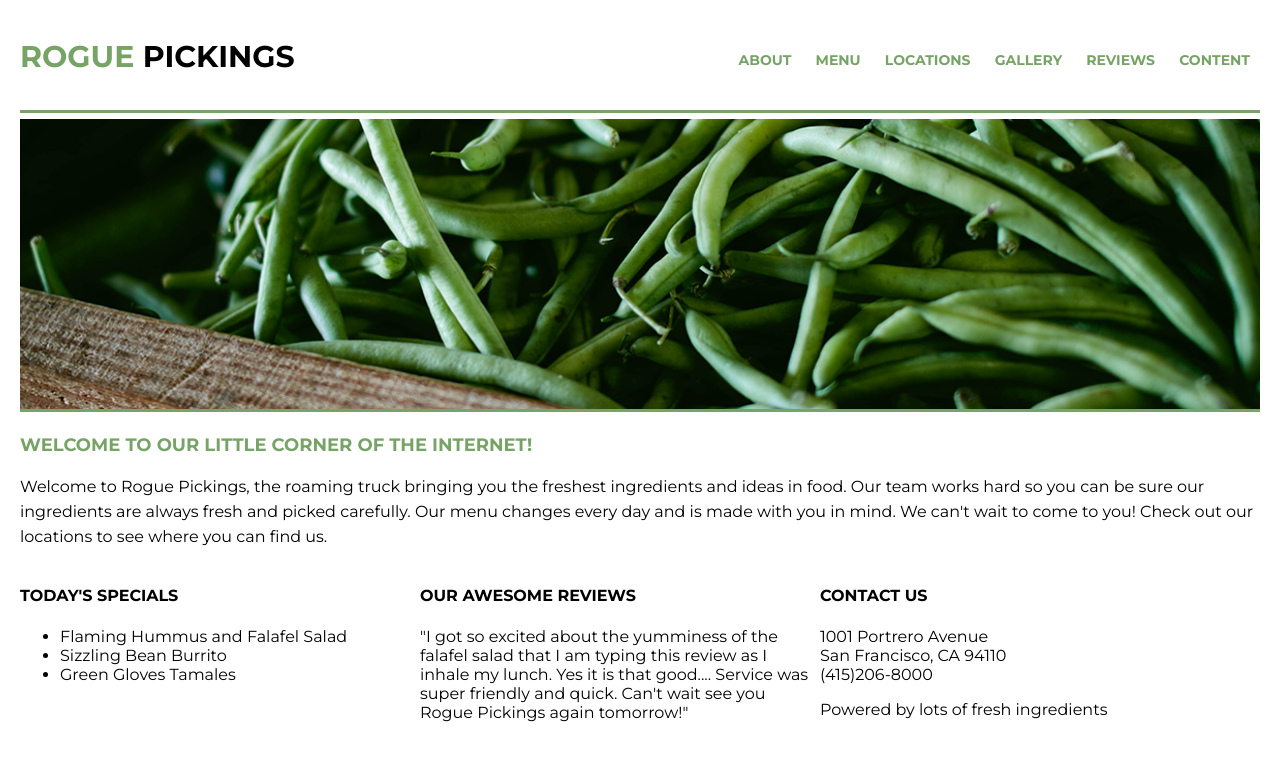
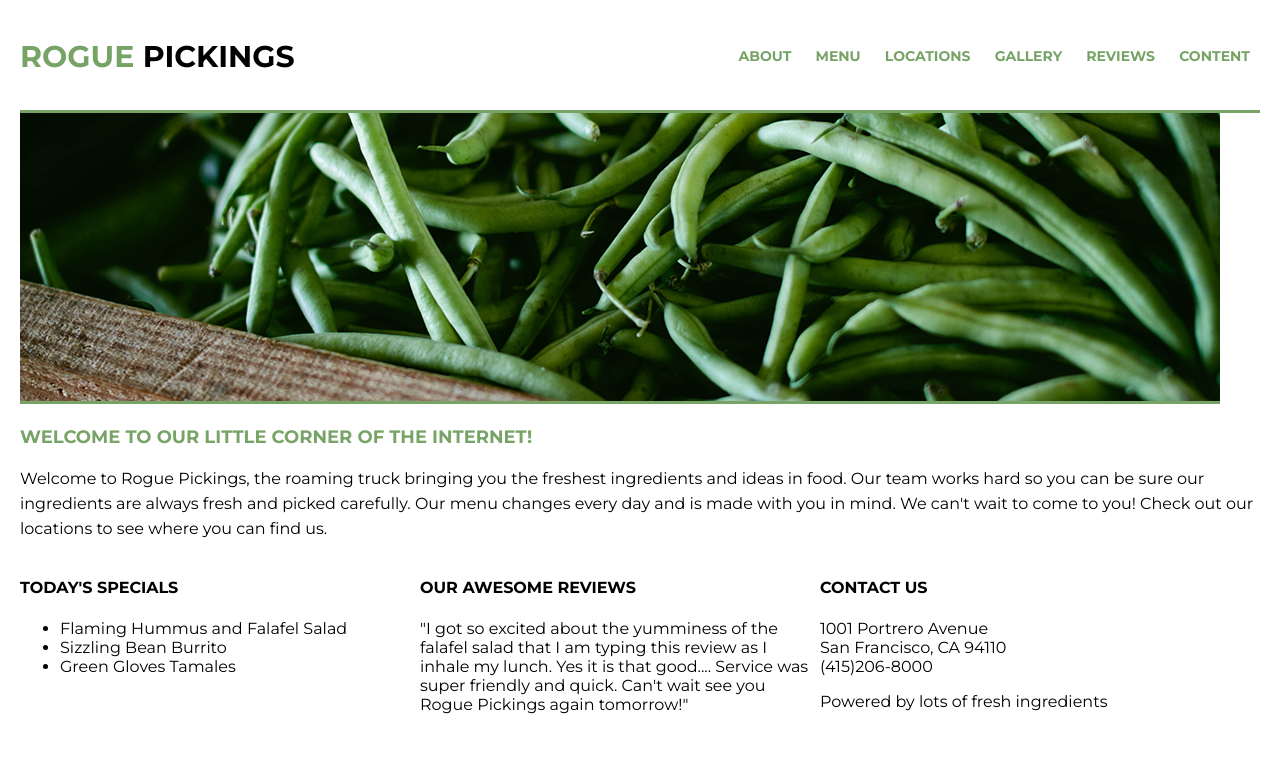
Before and after one commit to cristalcodes/rogue-pickings, a plain HTML site: page index.html in a window 1280 px wide. Drawn offline with Linux system fonts and the light colour scheme; a web font is replaced by a local one.

Commit message:
Removes four pixels of padding from nav so that header and nav sit flush on the main image.

```diff
--- a/css/main.css
+++ b/css/main.css
@@ -44,7 +44,7 @@ header h1 {
   font-size: 30px;
   font-weight: bold;
   margin: 0;
-  padding: 38px 0;;
+  padding: 38px 0;
   text-transform: uppercase;
 }
 
@@ -54,7 +54,7 @@ header h1 span {
 
 header nav {
   float: right;
-  padding: 50px 0;
+  padding: 46px 0;
 }
 
 header nav ul {
@@ -73,19 +73,26 @@ header nav ul li {
 
 /***** TOP SECTION *****/
 .top-section, .bottom-section {
-  /* border: 3px solid yellow; */
   margin: 0;
   clear: both;
 }
 
-.top-section img{
-  padding: 0;
-  border-bottom: 3px solid #77a466;
-  height: 290px;
+.main-img {
+  float: left;
+  height: auto;
   width: 100%;
 }
 
-.top-section p {
+.main-img img{
+  border-bottom: 3px solid #77a466;
+}
+
+.main-text {
+  height: auto;
+  float: left;
+}
+
+.main-text p {
   font-size: 16px;
   line-height: 25px;
 }
--- a/index.html
+++ b/index.html
@@ -30,9 +30,14 @@
 
     <main>
       <section class="top-section">
-            <img src="./img/banner.png" alt="image of green beans">
-            <h3>Welcome to our little corner of the internet!</h3>
-          <p>Welcome to Rogue Pickings, the roaming truck bringing you the freshest ingredients and ideas in food. Our team works hard so you can be sure our ingredients are always fresh and picked carefully. Our menu changes every day and is made with you in mind. We can't wait to come to you! Check out our locations to see where you can find us. </p>
+        <div class="main-img">
+          <img src="./img/banner.png" alt="image of green beans">
+        </div>
+        <div class="main-text">
+          <h3>Welcome to our little corner of the internet!</h3>
+        <p>Welcome to Rogue Pickings, the roaming truck bringing you the freshest ingredients and ideas in food. Our team works hard so you can be sure our ingredients are always fresh and picked carefully. Our menu changes every day and is made with you in mind. We can't wait to come to you! Check out our locations to see where you can find us. </p>
+        </div>
+
       </section>
 
 
```
